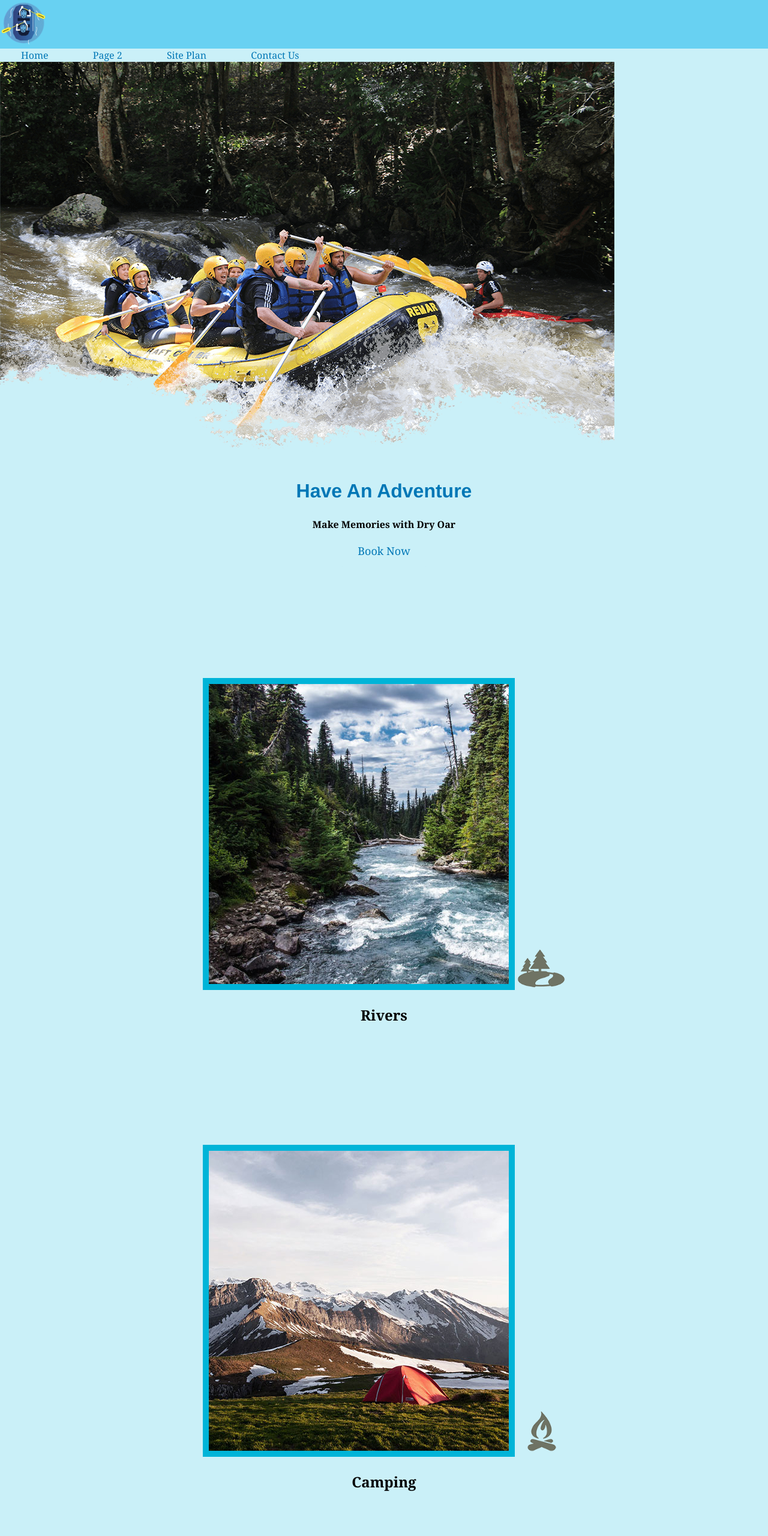
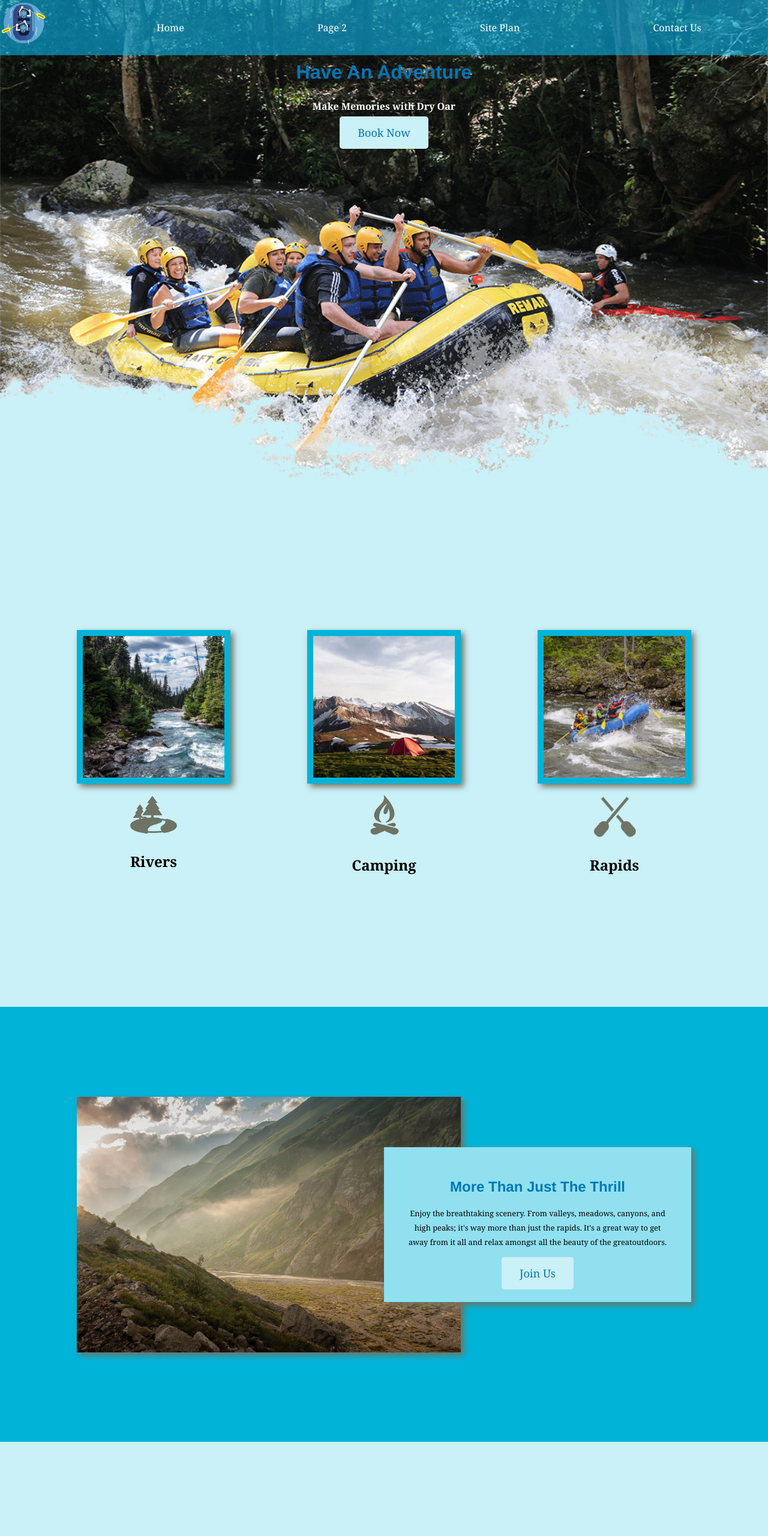
Before and after one commit to andersonhavah/wdd130, a plain HTML site: page wwr/index.html in a window 1280 px wide. Shown: the top 2560 px of the page at 60% size. Drawn offline with Linux system fonts and the light colour scheme; a web font is replaced by a local one.

Commit message:
added styling to the home page

```diff
--- a/wwr/index.html
+++ b/wwr/index.html
@@ -11,18 +11,20 @@
 <body>
     <div id="content">
         <header>
-            <a href="index.html" id="logo_link"><img class="logo" src="images/logo.png" alt="Dry Oar Logo"></a>
+            <a href="index.html" id="logo_link">
+                <img class="logo" src="images/logo.png" alt="Dry Oar Logo">
+            </a>
+            <nav>
+                <a href="index.html">Home</a>
+                <a href="#">Page 2</a>
+                <a href="site-plan-rafting.html">Site Plan</a>
+                <a href="contactus.html">Contact Us</a>
+            </nav>
         </header>
-        <nav>
-            <a href="index.html">Home</a>
-            <a href="#">Page 2</a>
-            <a href="site-plan-rafting.html">Site Plan</a>
-            <a href="contactus.html">Contact Us</a>
-        </nav>
 
         <div id="hero">
             <div id="hero-box">
-                <img id="hero-img" src="images/hero.png" alt="People enjoying rafting">
+                <img id="hero-img" src="images/hero.png" alt="People enjoying white water rafting">
             </div>
             <section id="hero-msg">
                 <h1 class="home-title">Have An Adventure</h1>
@@ -32,6 +34,7 @@
                 </div>
             </section>
         </div>
+
         <main class="home-grid">
             <section class="rivers-card">
                 <img class="card-img" src="images/rivers.jpg" alt="river in forest">
@@ -49,13 +52,13 @@
                 <h2>Rapids</h2>
             </section>
             <div id="background"></div>
-            <img class="mountains" src="images/mountains.jpg" alt="Misty mountains" >
+            <img class="mountains" src="images/mountains.jpg" alt="Misty mountains">
             <section class="msg">
                 <h2>More Than Just The Thrill</h2>
                 <p>Enjoy the breathtaking scenery. From valleys, meadows, canyons, and high peaks; it's way more than
-                    just
-                    the rapids. It's a great way to get away from it all and relax amongst all the beauty of the great
-                    outdoors. </p>
+                    just the rapids. It's a great way to get away from it all and relax amongst all the beauty of the
+                    greatoutdoors.
+                </p>
                 <a class='join' href="rivers.html">Join Us</a>
             </section>
         </main>
@@ -76,7 +79,9 @@
                 </a>
             </div>
         </footer>
+
     </div>
+
 </body>
 
 </html>
--- a/wwr/styles/styles.css
+++ b/wwr/styles/styles.css
@@ -13,7 +13,9 @@ h2 {
 }
 
 header {
-    background-color: rgba(9, 180, 237, 0.5);
+    background-color: rgba(9, 180, 237, 0.6);
+    display: grid;
+    grid-template-columns: 150px auto;
 }
 
 #content {
@@ -36,16 +38,21 @@ header {
     color: #000000;
 }
 
+nav {
+    display: flex;
+    justify-content: space-around;
+}
+
 nav a {
     text-align: center;
-    color: #0077B6;
+    color: #FFFFFF;
     text-decoration: none;
     padding: 35px;
 }
 
 nav a:hover {
-    background-color: rgb(0, 119, 182, .3);
-    color: #FFFFFF;
+    background-color: rgb(202, 240, 248, .8);
+    color: #000000;
 
 }
 
@@ -53,6 +60,9 @@ nav a:hover {
     background-color: #90E0EF;
     line-height: 1.5em;
     padding: 35px;
+    grid-column: 6/10;
+    grid-row: 6/7;
+    box-shadow: 5px 5px 10px #6f7364;
 }
 
 footer {
@@ -60,6 +70,9 @@ footer {
     color: #000000;
     padding: 25px 50px;
     margin-top: 200px;
+    display: flex;
+    justify-content: space-around;
+    align-items: center;
 }
 
 footer a {
@@ -83,8 +96,30 @@ footer .social img {
     padding-top: 15px;
 }
 
+#hero {
+    display: grid;
+    grid-template-columns: 1fr 3fr 1fr;
+    margin-top: -100px;
+}
+
+#hero-box {
+    grid-column: 1/4;
+    grid-row: 1/3;
+    z-index: -1;
+}
+
 #hero-msg h1, #hero-msg h4 {
     text-align: center;
+}
+
+#hero-msg {
+    grid-column: 2/3;
+    grid-row: 1/2;
+    margin: 100px;
+}
+
+#hero-msg h4 {
+    color: #FFFFFF;
 }
 
 .msg h2 {
@@ -102,8 +137,46 @@ footer .social img {
     text-align: center;
 }
 
+main {
+    display: grid;
+    grid-template-columns: repeat(10, 1fr);
+}
+
 main section {
     text-align: center;
+}
+
+main section img {
+    box-sizing: border-box;
+}
+
+#hero-img {
+    width: 100%;
+}
+
+.card-img, .mountains {
+    width: 100%;
+}
+
+.rivers-card {
+    grid-column: 2/4;
+    grid-row: 2/3;
+}
+
+.camping-card {
+    grid-column: 5/7;
+    grid-row: 2/3;
+}
+
+.rapids-card {
+    grid-column: 8/10;
+    grid-row: 2/3;
+}
+
+.mountains {
+    grid-column: 2/7;
+    grid-row: 5/8;
+    box-shadow: 5px 5px 10px #6f7364;
 }
 
 .home-title {
@@ -120,6 +193,8 @@ h4 {
 #background {
     height: 725px;
     background-color: #00B4D8;
+    grid-column: 1/11;
+    grid-row: 4/9;
 }
 
 .icon {
@@ -133,16 +208,63 @@ h4 {
 
 #logo-link {
     padding-top: 5px;
+    justify-self: center;
+    align-self: center;
 }
 
 .card-img {
     border: 10px solid #00B4D8;
+    transition: transform .5s;
+    box-shadow: 5px 5px 10px #6f7364;
+}
+
+.card-img:hover {
+    opacity: .6;
+    transform: scale(1.1);
 }
 
 .rivers-card, .camping-card, .rapids-card {
     margin: 200px 0;
 }
 
-main section img {
-    box-sizing: border-box;
+@media screen and (max-width: 900px) {
+    #hero, .home-grid {
+        display: block;
+        height: auto;
+    }
+    nav, footer {
+        flex-direction: column;
+    }
+    nav a {
+        display: block;
+        padding: 15px;
+    }
+    #hero {
+        margin-top: 0;
+    }
+    #hero-msg {
+        margin-top: 0;
+    }
+    #hero-msg h4 {
+        display: none;
+    }
+    .home-title {
+        font-size: 25px;
+        color: #6f7364;
+    }
+    .rivers-card, .camping-card, .rapids-card {
+        margin: 50px auto;
+        width: 60%;
+    }
+    #background {
+        display: none;
+    }
+    .mountains, .msg {
+        width: 80%;
+        display: block;
+        margin: 0 auto;
+    }
+    footer {
+        margin-top: 25px;
+    }
 }
```
